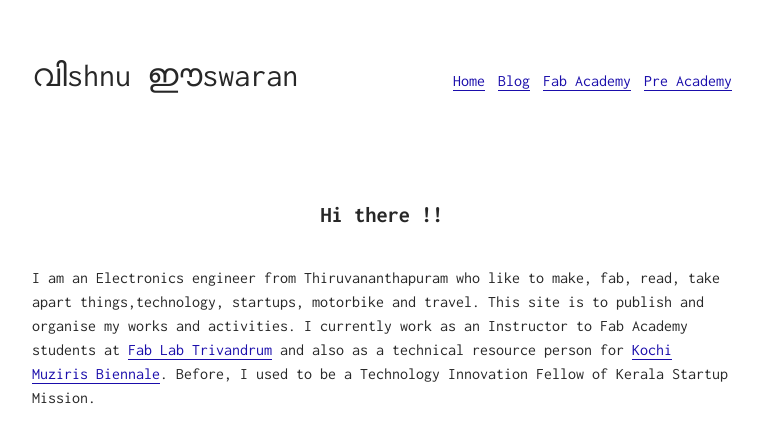
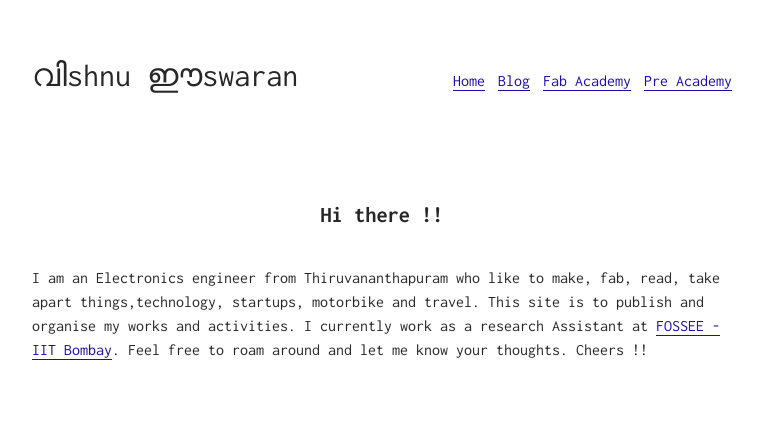
Before and after one commit to VishnuEaswaran/VishnuEaswaran.github.io, a Jekyll site: the page built from index.md, in a window 1280 px wide. Shown: the top 443 px of the page, without its empty margins (258-1021 px from the left). Built offline with Jekyll 4.4.1, drawn with Linux system fonts in a browser that asks for light colours.

Commit message:
Bio change

```diff
--- a/index.md
+++ b/index.md
@@ -15,4 +15,4 @@ layout: one
 
 ## Hi there !!
 
-I am an Electronics engineer from Thiruvananthapuram who like to make, fab, read, take apart things,technology, startups, motorbike and travel. This site is to publish and organise my works and activities. I currently work as an Instructor to Fab Academy students at [Fab Lab Trivandrum](https://www.fablabs.io/labs/fablabtrivandrum)  and also as a technical resource person for [Kochi Muziris Biennale](http://kochimuzirisbiennale.org/). Before, I used to be a Technology Innovation Fellow of Kerala Startup Mission.
+I am an Electronics engineer from Thiruvananthapuram who like to make, fab, read, take apart things,technology, startups, motorbike and travel. This site is to publish and organise my works and activities. I currently work as a research Assistant at [FOSSEE - IIT Bombay](https://fossee.in/). Feel free to roam around and let me know your thoughts. Cheers !!
```
Also changed, not shown: README.md.
